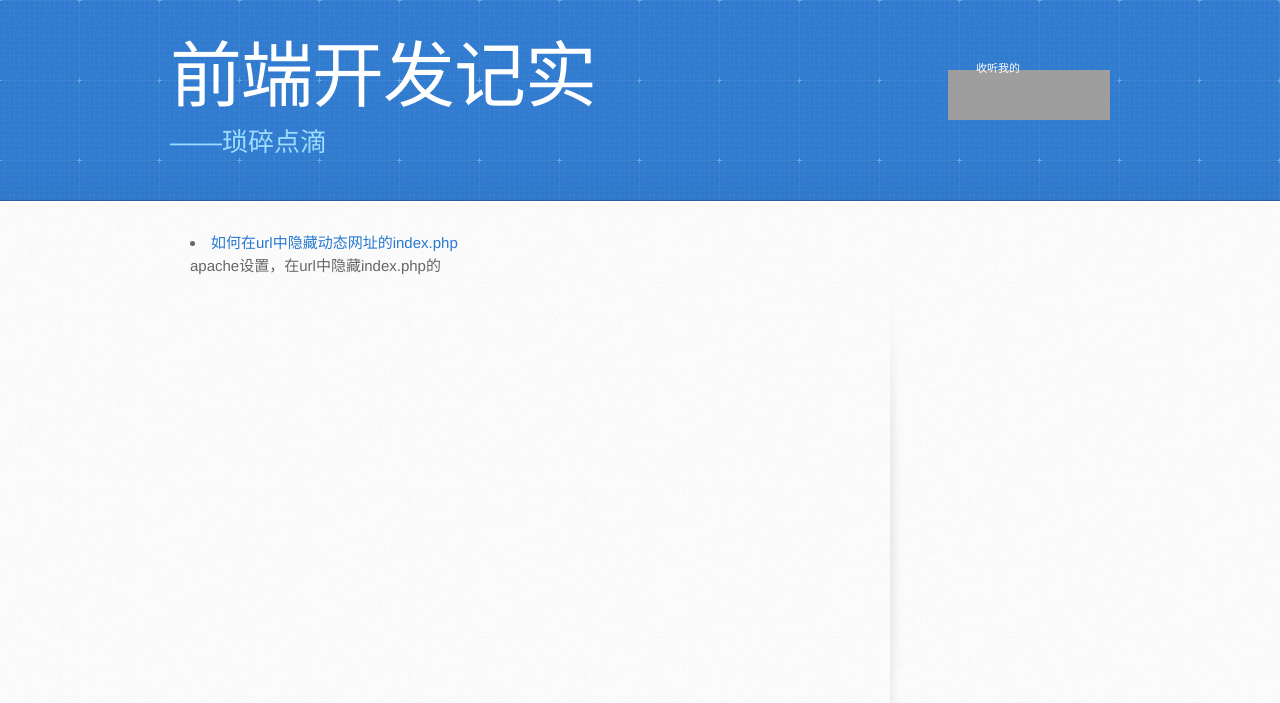
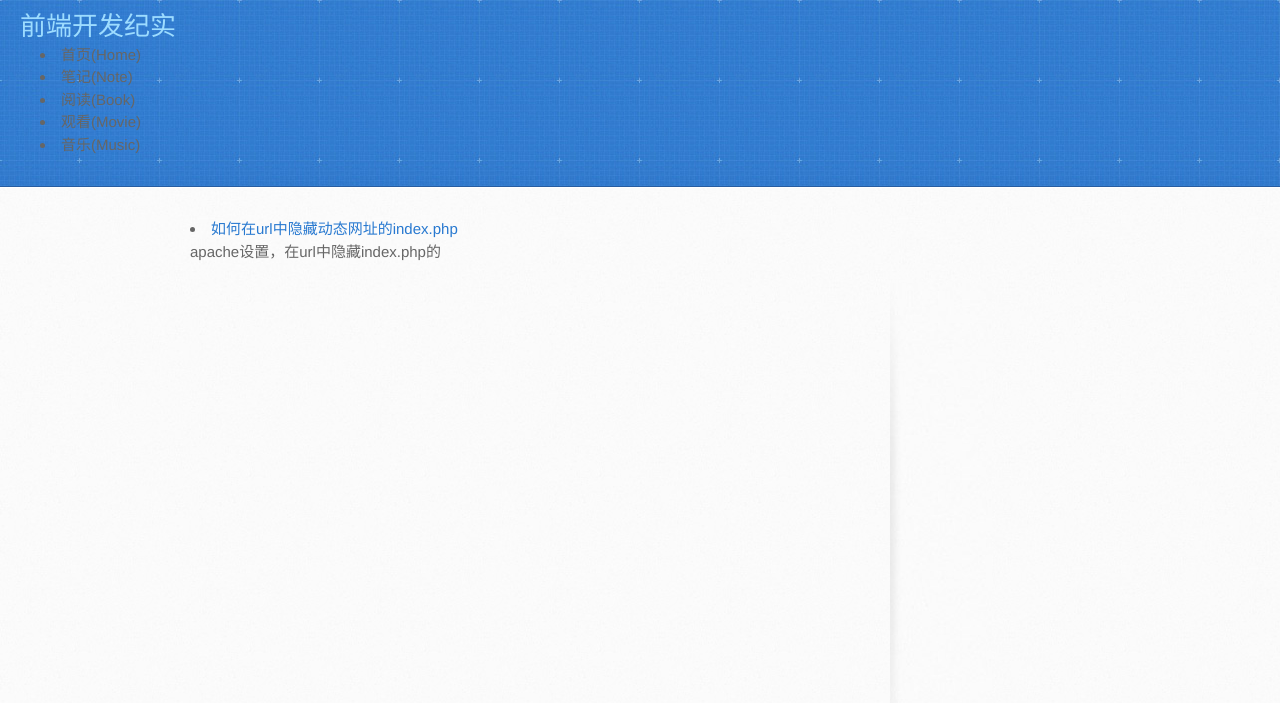
Before and after one commit to zyd52116/thankwsx.github.com, a Jekyll site: the page built from index.html, in a window 1280 px wide. Shown: the top 703 px of the page. Built offline with Jekyll 4.4.1, drawn with Linux system fonts in a browser that asks for light colours; Markdown is read by kramdown in place of the engine named in the settings; grey boxes are pictures that could not be loaded.

Commit message:
首页改动导航等

```diff
--- /dev/null
+++ b/_includes/header_index.html
@@ -0,0 +1,7 @@
+<ul>
+<li>首页(Home)</li>
+<li>笔记(Note)</li>
+<li>阅读(Book)</li>
+<li>观看(Movie)</li>
+<li>音乐(Music)</li>
+</ul>
--- a/_layouts/defaults.html
+++ b/_layouts/defaults.html
@@ -16,11 +16,10 @@
 
   <body>
     <header>
-      <div class="inner">
-        <h1>前端开发记实</h1>
-        <h2>——琐碎点滴</h2>
-        <a href="http://t.qq.com/thankwsx_111" class="button"><small>收听我的</small></a>
+      <div>
+        <h2>前端开发纪实</h2>
       </div>
+      {% include header_index.html %}
     </header>
 
     <div id="content-wrapper">
--- a/stylesheets/stylesheet.css
+++ b/stylesheets/stylesheet.css
@@ -64,8 +64,9 @@ a:hover {
 }
 
 header {
-  padding-top: 40px;
-  padding-bottom: 40px;
+  padding-top: 10px;
+  padding-bottom: 10px;
+  padding-left:20px;
   font-family: 'Architects Daughter', 'Helvetica Neue', Helvetica, Arial, serif;
   background: #2e7bcf url(../images/header-bg.jpg) 0 0 repeat-x;
   border-bottom: solid 1px #275da1;
@@ -73,7 +74,7 @@ header {
 
 header h1 {
   letter-spacing: -1px;
-  font-size: 72px;
+  font-size: 32px;
   color: #fff;
   line-height: 1;
   margin-bottom: 0.2em;
@@ -410,7 +411,7 @@ footer a:hover {
     width: 93%;
   }
   header {
-    padding: 20px 0;
+    padding: 10px 0;
   }
   header .inner {
     position: relative;
@@ -419,7 +420,7 @@ footer a:hover {
     width: 100%;
   }
   header h1 {
-    font-size: 48px;
+    font-size: 32px;
   }
   header h2 {
     font-size: 24px;
```
